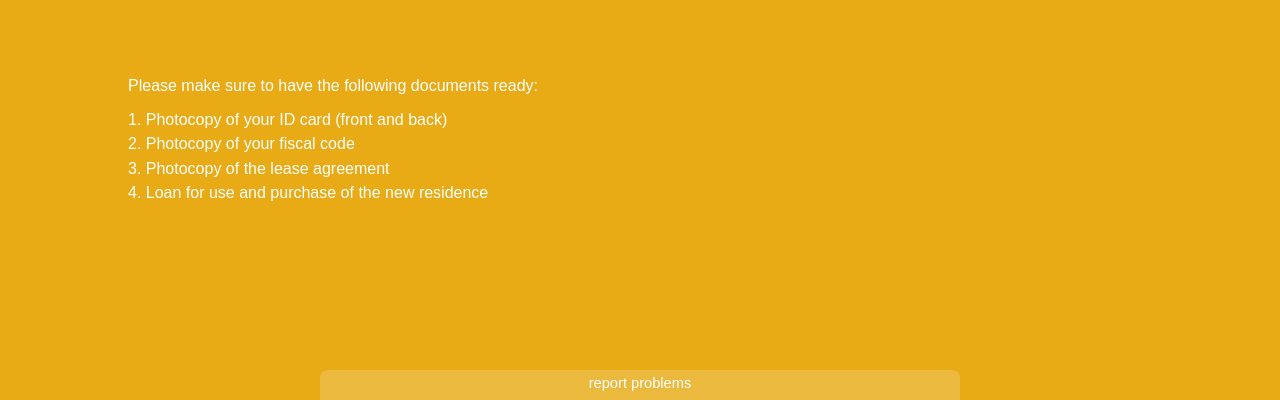
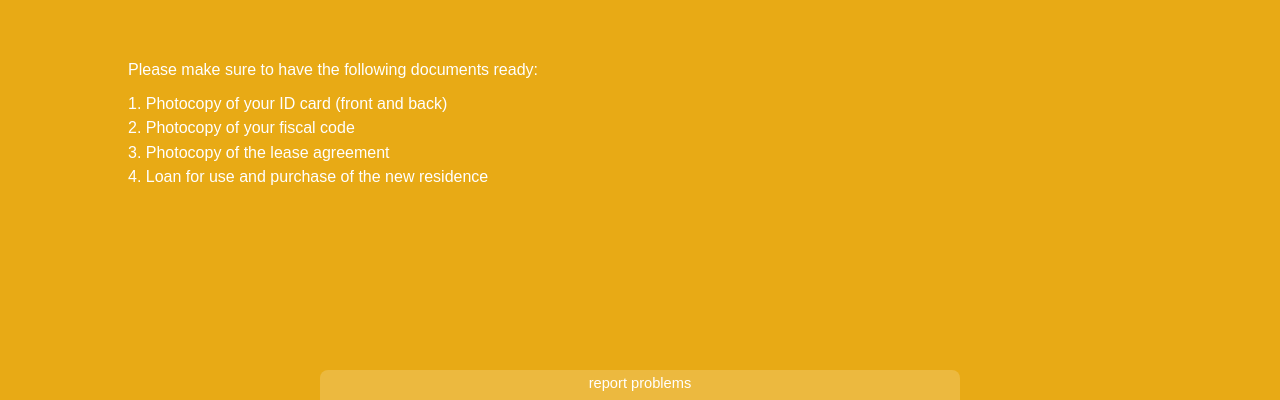
Before and after one commit to EverSinceWWI/QRTicket, a plain HTML site: page index.html in a window 1280 px wide. Shown: the part 400-800 px from the top of the page. Drawn offline with Linux system fonts and the light colour scheme.

Commit message:
Add files via upload

```diff
--- a/style.css
+++ b/style.css
@@ -90,7 +90,7 @@ li{
 
 .info-container{
   font-size:12pt;
-  margin-top:12vh;
+  margin-top:8vh;
   margin-left:10vw;
   margin-right:10vw;
 }
```
